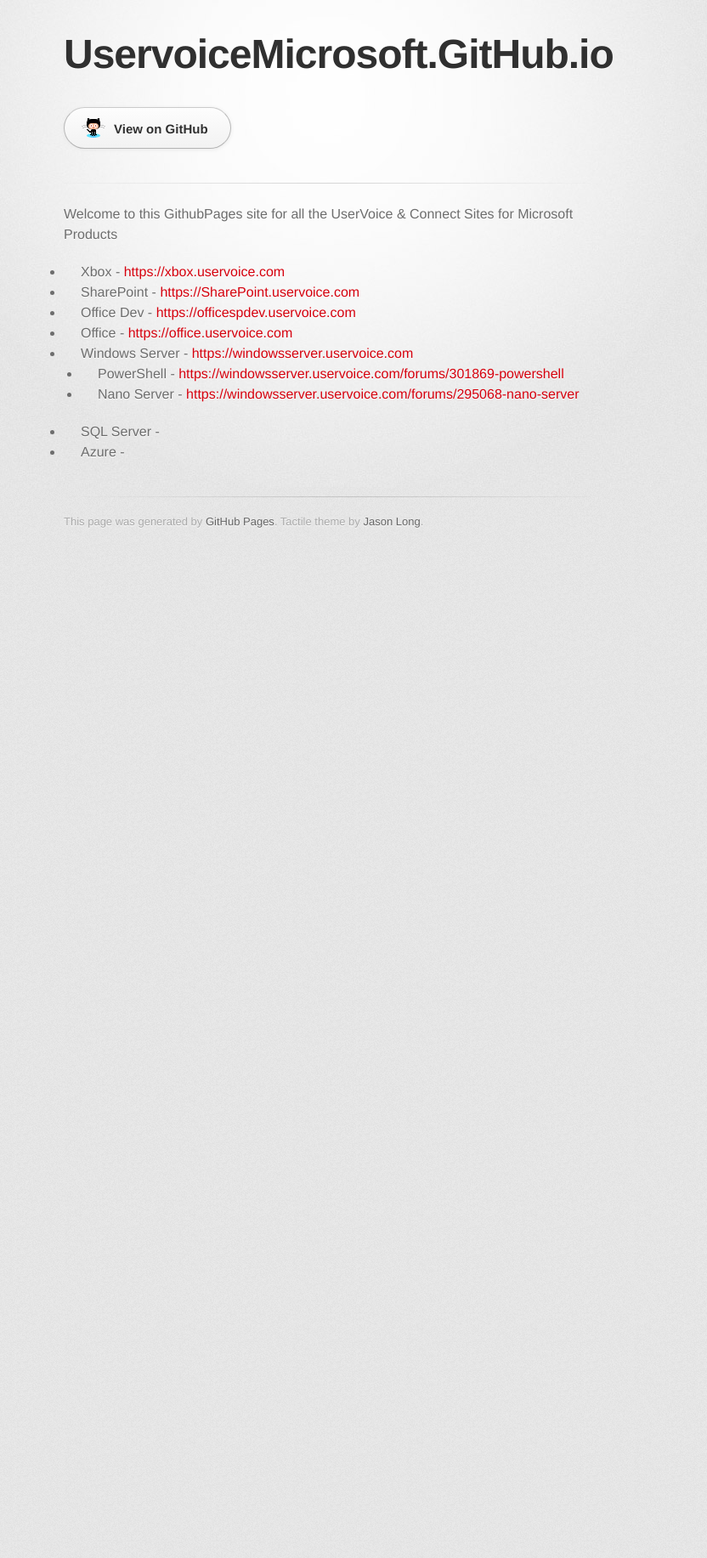
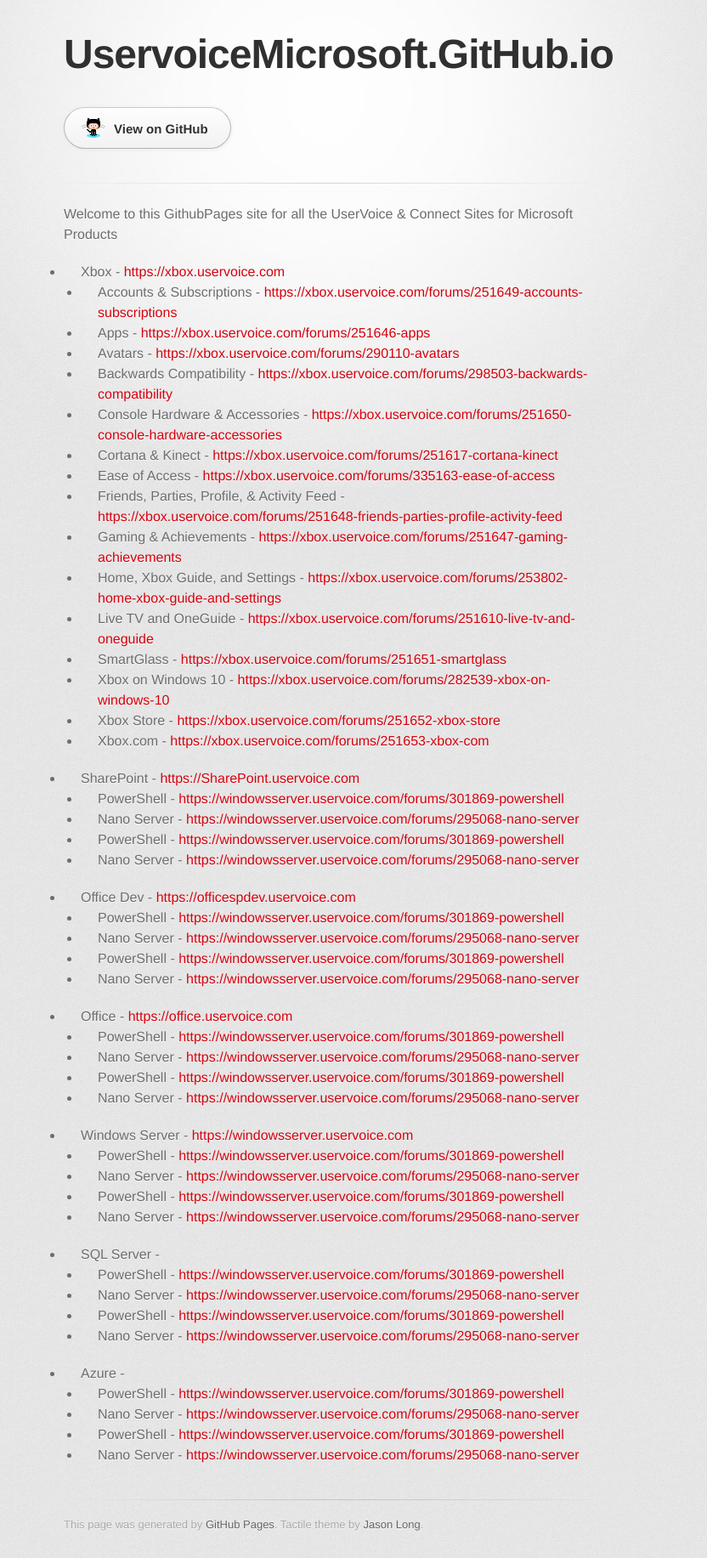
Before and after one commit to UservoiceMicrosoft/UservoiceMicrosoft.github.io, a Jekyll site: the page built from index.html, in a window 1280 px wide. Shown: the whole page at 85% size, without its empty margins (255-1087 px from the left). Built offline with Jekyll 4.4.1, drawn with Linux system fonts in a browser that asks for light colours; some web fonts are replaced; before the commit the page ends 900 px from its top, so only the background shows below that.

Commit message:
Added Xbox Links

```diff
--- a/_data/sitelinks.yml
+++ b/_data/sitelinks.yml
@@ -1,15 +1,75 @@
 sites:
   - name: "Xbox"
     link: "https://xbox.uservoice.com"
+    subsites:
+        - name: "Accounts & Subscriptions"
+          link: "https://xbox.uservoice.com/forums/251649-accounts-subscriptions"
+        - name: "Apps"
+          link: "https://xbox.uservoice.com/forums/251646-apps"
+        - name: "Avatars"
+          link: "https://xbox.uservoice.com/forums/290110-avatars"
+        - name: "Backwards Compatibility"
+          link: "https://xbox.uservoice.com/forums/298503-backwards-compatibility"
+        - name: "Console Hardware & Accessories"
+          link: "https://xbox.uservoice.com/forums/251650-console-hardware-accessories"
+        - name: "Cortana & Kinect"
+          link: "https://xbox.uservoice.com/forums/251617-cortana-kinect"
+        - name: "Ease of Access"
+          link: "https://xbox.uservoice.com/forums/335163-ease-of-access"
+        - name: "Friends, Parties, Profile, & Activity Feed"
+          link: "https://xbox.uservoice.com/forums/251648-friends-parties-profile-activity-feed"
+        - name: "Gaming & Achievements"
+          link: "https://xbox.uservoice.com/forums/251647-gaming-achievements"
+        - name: "Home, Xbox Guide, and Settings"
+          link: "https://xbox.uservoice.com/forums/253802-home-xbox-guide-and-settings"
+        - name: "Live TV and OneGuide"
+          link: "https://xbox.uservoice.com/forums/251610-live-tv-and-oneguide"
+        - name: "SmartGlass"
+          link: "https://xbox.uservoice.com/forums/251651-smartglass"
+        - name: "Xbox on Windows 10"
+          link: "https://xbox.uservoice.com/forums/282539-xbox-on-windows-10"
+        - name: "Xbox Store"
+          link: "https://xbox.uservoice.com/forums/251652-xbox-store"
+        - name: "Xbox.com"
+          link: "https://xbox.uservoice.com/forums/251653-xbox-com"
 
   - name: "SharePoint"
     link: "https://SharePoint.uservoice.com"
+    subsites:
+        - name: "PowerShell"
+          link: "https://windowsserver.uservoice.com/forums/301869-powershell"
+        - name: "Nano Server"
+          link: "https://windowsserver.uservoice.com/forums/295068-nano-server"
+        - name: "PowerShell"
+          link: "https://windowsserver.uservoice.com/forums/301869-powershell"
+        - name: "Nano Server"
+          link: "https://windowsserver.uservoice.com/forums/295068-nano-server"
 
   - name: "Office Dev"
     link: "https://officespdev.uservoice.com"
+    subsites:
+        - name: "PowerShell"
+          link: "https://windowsserver.uservoice.com/forums/301869-powershell"
+        - name: "Nano Server"
+          link: "https://windowsserver.uservoice.com/forums/295068-nano-server"
+        - name: "PowerShell"
+          link: "https://windowsserver.uservoice.com/forums/301869-powershell"
+        - name: "Nano Server"
+          link: "https://windowsserver.uservoice.com/forums/295068-nano-server"
+
 
   - name: "Office"
     link: "https://office.uservoice.com"
+    subsites:
+        - name: "PowerShell"
+          link: "https://windowsserver.uservoice.com/forums/301869-powershell"
+        - name: "Nano Server"
+          link: "https://windowsserver.uservoice.com/forums/295068-nano-server"
+        - name: "PowerShell"
+          link: "https://windowsserver.uservoice.com/forums/301869-powershell"
+        - name: "Nano Server"
+          link: "https://windowsserver.uservoice.com/forums/295068-nano-server"
+
 
   - name: "Windows Server"
     link: "https://windowsserver.uservoice.com"
@@ -18,9 +78,32 @@
           link: "https://windowsserver.uservoice.com/forums/301869-powershell"
         - name: "Nano Server"
           link: "https://windowsserver.uservoice.com/forums/295068-nano-server"
+        - name: "PowerShell"
+          link: "https://windowsserver.uservoice.com/forums/301869-powershell"
+        - name: "Nano Server"
+          link: "https://windowsserver.uservoice.com/forums/295068-nano-server"
 
   - name: "SQL Server"
     link: ""
+    subsites:
+        - name: "PowerShell"
+          link: "https://windowsserver.uservoice.com/forums/301869-powershell"
+        - name: "Nano Server"
+          link: "https://windowsserver.uservoice.com/forums/295068-nano-server"
+        - name: "PowerShell"
+          link: "https://windowsserver.uservoice.com/forums/301869-powershell"
+        - name: "Nano Server"
+          link: "https://windowsserver.uservoice.com/forums/295068-nano-server"
+
 
   - name: "Azure"
     link: ""
+    subsites:
+        - name: "PowerShell"
+          link: "https://windowsserver.uservoice.com/forums/301869-powershell"
+        - name: "Nano Server"
+          link: "https://windowsserver.uservoice.com/forums/295068-nano-server"
+        - name: "PowerShell"
+          link: "https://windowsserver.uservoice.com/forums/301869-powershell"
+        - name: "Nano Server"
+          link: "https://windowsserver.uservoice.com/forums/295068-nano-server"
```
